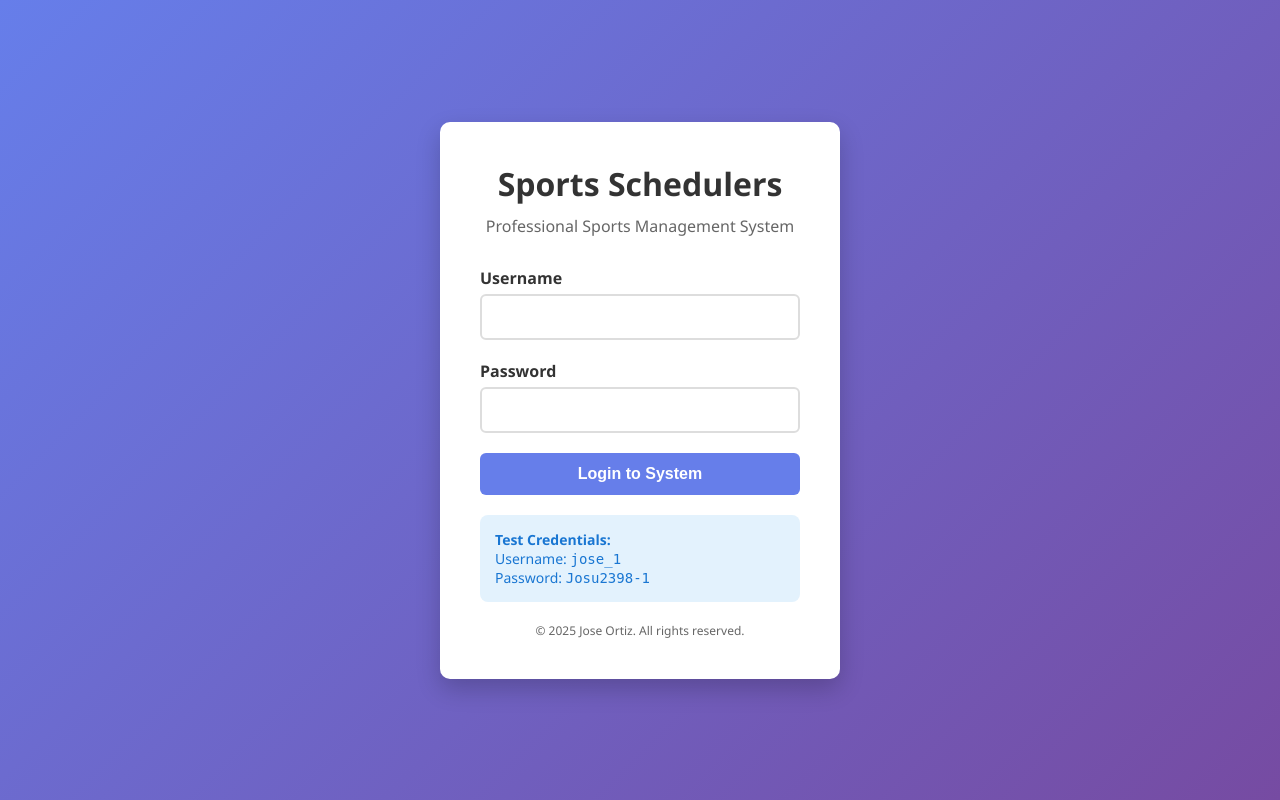
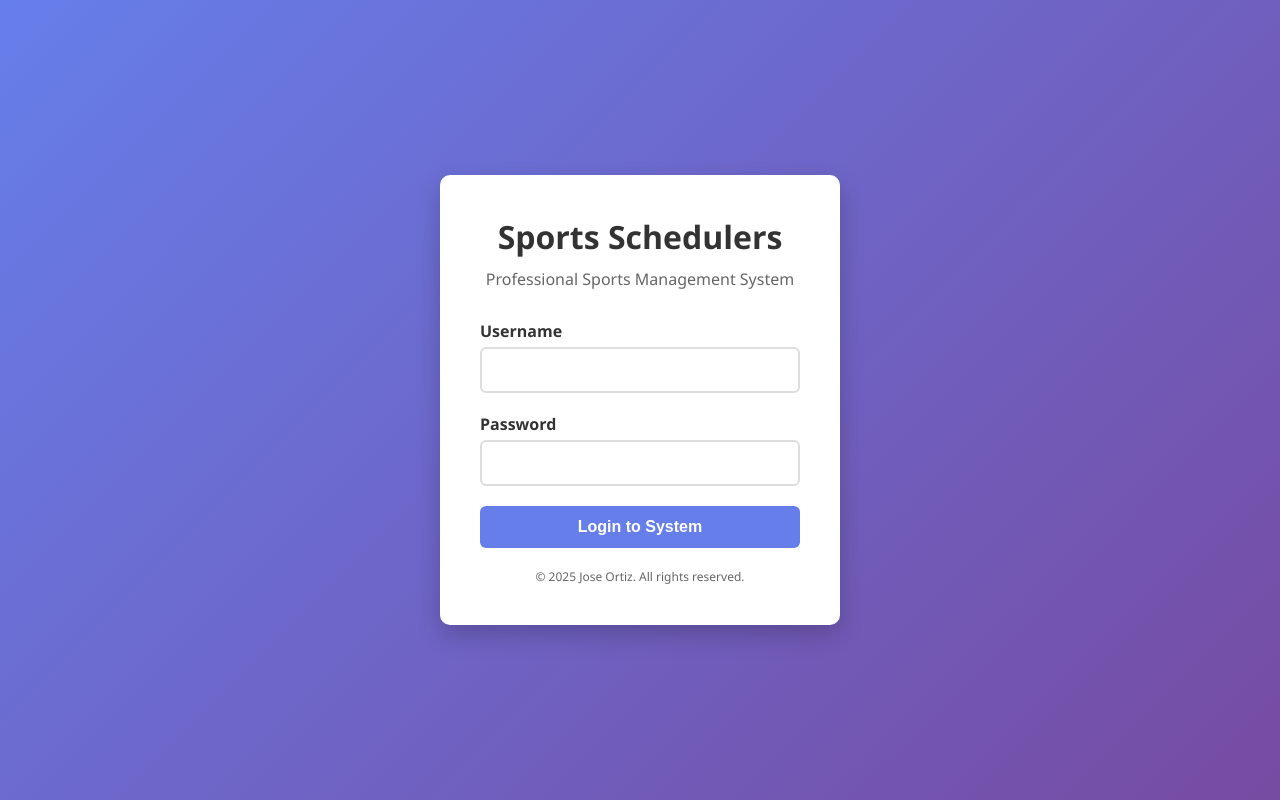
Before and after one commit to erioz3802/sports-schedulers-light, a Flask app: page /login in a window 1280 px wide. Run offline with Flask 3, Linux system fonts and the light colour scheme.

Commit message:
Phase 3 Implementation

```diff
--- a/templates/login.html
+++ b/templates/login.html
@@ -131,11 +131,7 @@
             </div>
             <button type="submit" class="login-btn">Login to System</button>
         </form>
-        <div class="test-credentials">
-            <strong>Test Credentials:</strong><br>
-            Username: <code>jose_1</code><br>
-            Password: <code>Josu2398-1</code>
-        </div>
+        <!-- Test credentials removed for production -->
         <div class="footer">
             <p>&copy; 2025 Jose Ortiz. All rights reserved.</p>
         </div>
```
